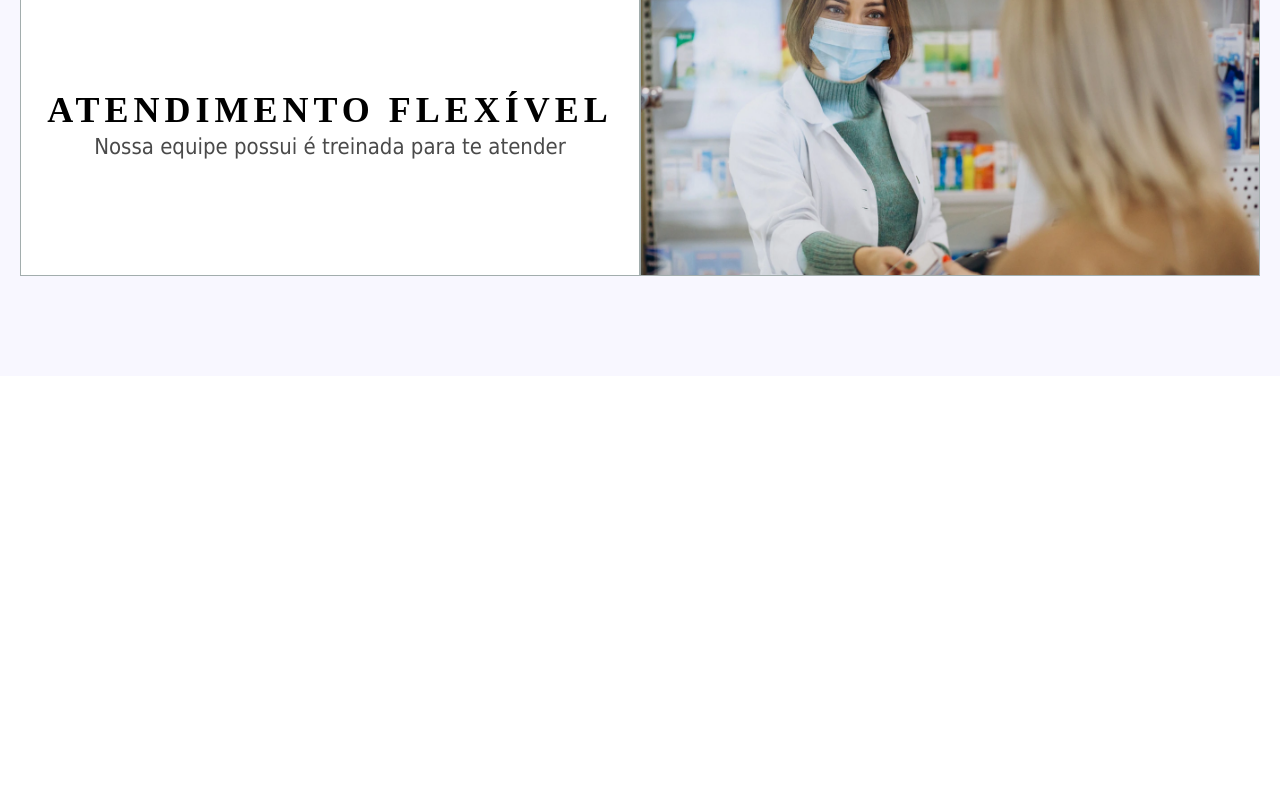
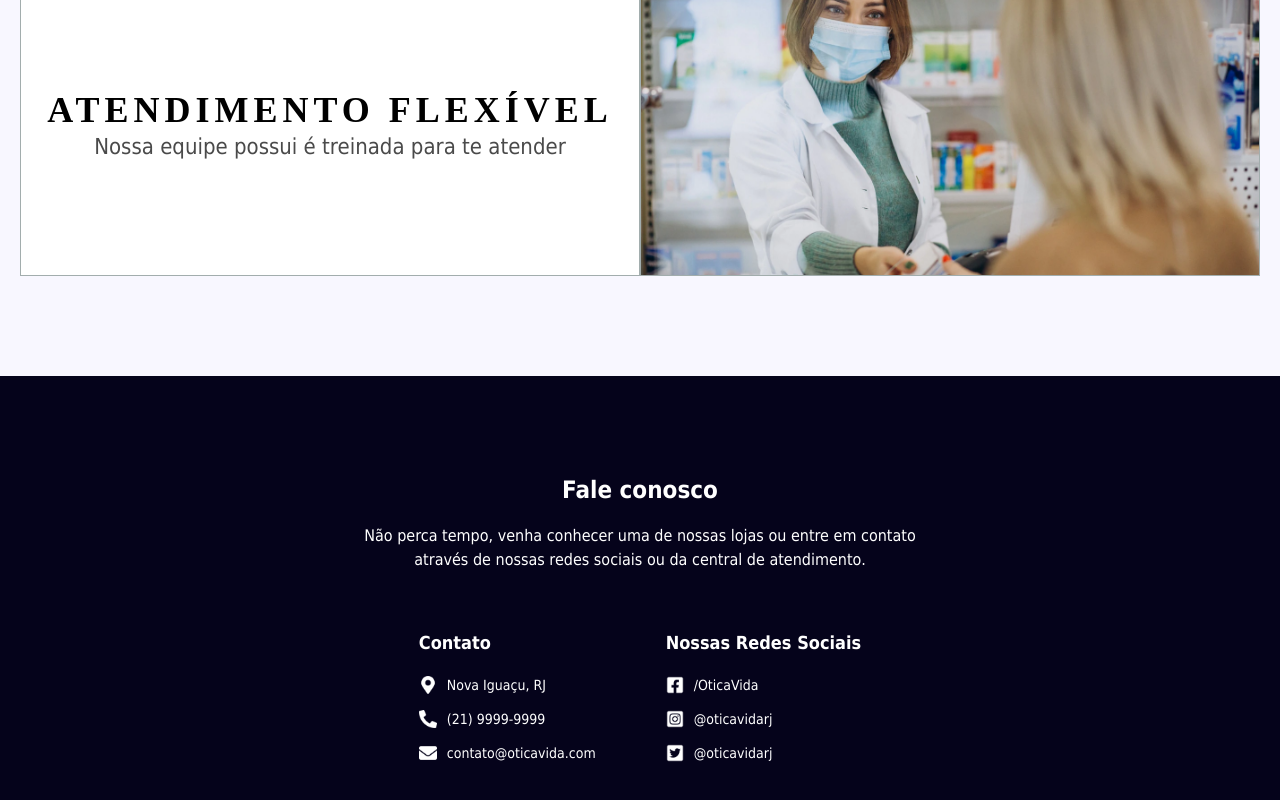
Before and after one commit to fau-33/otica-react, a Next.js app: page / in a window 1280 px wide. Shown: the part 2529-3329 px from the top of the page. Before the commit the page ends 2905 px from the top, so only its background shows below. Built offline with nearby package versions, Linux system fonts and the light colour scheme.

Commit message:
Done componente SecaoContato e module.css

```diff
--- /dev/null
+++ b/src/Componentes/SecaoContato/SecaoContato.module.css
@@ -0,0 +1,77 @@
+.secao_contato {
+  width: 100%;
+  color: #fff;
+  text-align: center;
+  padding: 100px 20px;
+  background-color: #05031b;
+}
+
+.contato_container {
+  display: flex;
+  justify-content: center;
+  margin-top: 40px;
+}
+
+.contato_conteudo {
+  display: flex;
+  flex-direction: column;
+  align-items: flex-start;
+  padding: 20px;
+  margin: 0 15px;
+}
+
+/* títulos */
+.titulo_principal {
+  font-size: 24px;
+  font-weight: bold;
+  margin-bottom: 20px;
+}
+
+.subtitulo {
+  font-size: 18px;
+  font-weight: bold;
+  margin-bottom: 15px;
+}
+
+.texto_intro {
+  max-width: 600px;
+  margin: 0 auto 30px auto;
+  line-height: 1.5;
+}
+
+.contato_conteudo div {
+  display: flex;
+  align-items: center;
+  margin: 8px 0;
+}
+
+.contato_conteudo img {
+  width: 18px;
+}
+
+.contato_conteudo span {
+  font-size: 14px;
+  margin-left: 10px;
+}
+
+/* Responsivo */
+@media (max-width: 768px) {
+  .secao_contato {
+    padding: 60px 20px;
+  }
+}
+@media (max-width: 550px) {
+  .secao_contato {
+    padding: 60px 10px;
+  }
+  .contato_container {
+    flex-direction: column;
+  }
+  .contato_conteudo {
+    align-items: center;
+    margin: 20px 0;
+  }
+  .contato_conteudo div {
+    width: 150px;
+  }
+}
--- /dev/null
+++ b/src/Componentes/SecaoContato/index.jsx
@@ -0,0 +1,67 @@
+import styles from "./SecaoContato.module.css";
+
+export default function SecaoContato() {
+  return (
+    <section id="contato" className={styles.secao_contato}>
+      <div className={styles.limitar_secao}>
+        <h3 className={styles.titulo_principal}>Fale conosco</h3>
+        <p className={styles.texto_intro}>
+          Não perca tempo, venha conhecer uma de nossas lojas ou entre em
+          contato através de nossas redes sociais ou da central de atendimento.
+        </p>
+        <div className={styles.contato_container}>
+          <div className={styles.contato_conteudo}>
+            <h4 className={styles.subtitulo}>Contato</h4>
+            <div>
+              <img
+                src="/local.png"
+                title="Ícone local"
+                alt="Pino de localização"
+              />
+              <span>Nova Iguaçu, RJ</span>
+            </div>
+            <div>
+              <img
+                src="/telefone.png"
+                title="Ícone telefone"
+                alt="Ícone de um telefone"
+              />
+              <span>(21) 9999-9999</span>
+            </div>
+            <div>
+              <img
+                src="/email.png"
+                title="Ícone email"
+                alt="Ícone de uma carta"
+              />
+              <span>contato@oticavida.com</span>
+            </div>
+          </div>
+          <div className={styles.contato_conteudo}>
+            <h4 className={styles.subtitulo}>Nossas Redes Sociais</h4>
+            <div>
+              <img
+                src="/fb.png"
+                title="Ícone facebook"
+                alt="logo do facebook"
+              />
+              <span>/OticaVida</span>
+            </div>
+            <div>
+              <img
+                src="/ig.png"
+                title="Ícone instagram"
+                alt="logo do instagram"
+              />
+              <span>@oticavidarj</span>
+            </div>
+            <div>
+              <img src="/tt.png" title="Ícone twitter" alt="logo do twitter" />
+              <span>@oticavidarj</span>
+            </div>
+          </div>
+        </div>
+      </div>
+    </section>
+  );
+}
--- a/src/pages/index.js
+++ b/src/pages/index.js
@@ -1,4 +1,5 @@
 import SecaoCapa from "@/Componentes/SecaoCapa";
+import SecaoContato from "@/Componentes/SecaoContato";
 import SecaoProdutos from "@/Componentes/SecaoProdutos";
 import SecaoSobre from "@/Componentes/SecaoSobre";
 import Topo from "@/Componentes/Topo";
@@ -10,6 +11,7 @@ export default function Home() {
       <SecaoCapa />
       <SecaoProdutos />
       <SecaoSobre />
+      <SecaoContato />
     </div>
   );
 }
```
